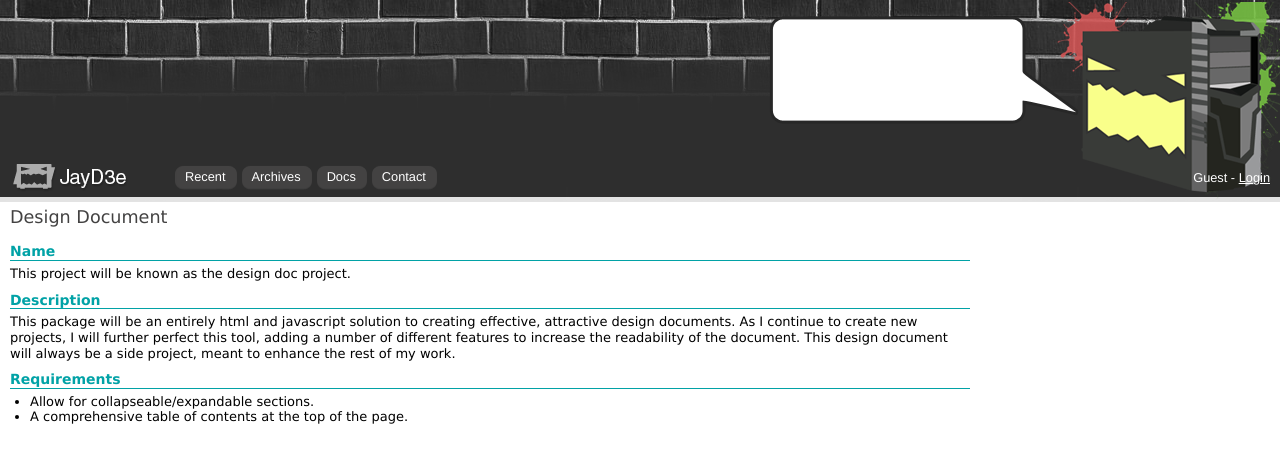
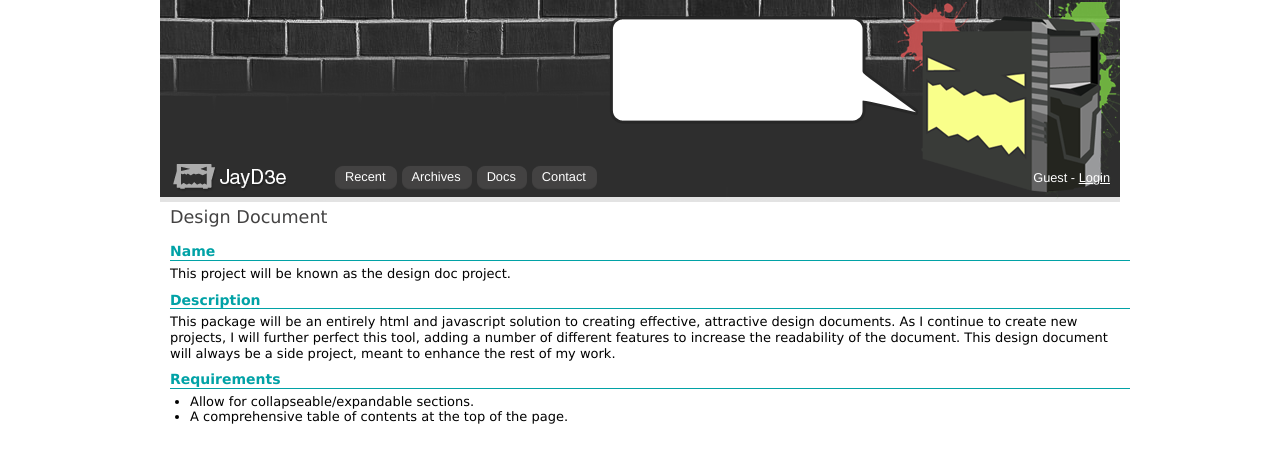
Before and after one commit to jayd3e-archive/jayd3e, a Python web app: template jayd3e/templates/doc/dd.mako in a window 1280 px wide. Shown: the top 463 px of the page. Run offline with Mako, Linux system fonts and the light colour scheme; the template is opened without the code that fills it, so the values that code supplies are empty.

Commit message:
Centered content on the documents page

```diff
--- a/jayd3e/templates/layouts/base.mako
+++ b/jayd3e/templates/layouts/base.mako
@@ -10,8 +10,8 @@
         <link rel="stylesheet" type="text/css" href="/static/css/type.css" />
     </head>
     <body>
-        <div class="header">
-        	<div class="centered">
+    	<div class="centered">
+        	<div class="header">
             	${header.header(here)}
 			</div>
         </div>
--- a/jayd3e/templates/layouts/doc_base.mako
+++ b/jayd3e/templates/layouts/doc_base.mako
@@ -18,11 +18,15 @@
         <link rel="stylesheet" type="text/css" href="/static/css/type.css" />
     </head>
     <body>
+    	<div class="centered">
 	        <div class="header">
 	            ${header.header(here)}
 	        </div>
+	    </div>
+        <div class="centered">
 	        <div class="doc_body">
 	            ${self.body()}
+	        </div>
 	    </div>
         <div class="footer">
             ${footer.footer()}
```
Lines whose indentation alone changed are shown as unchanged.
